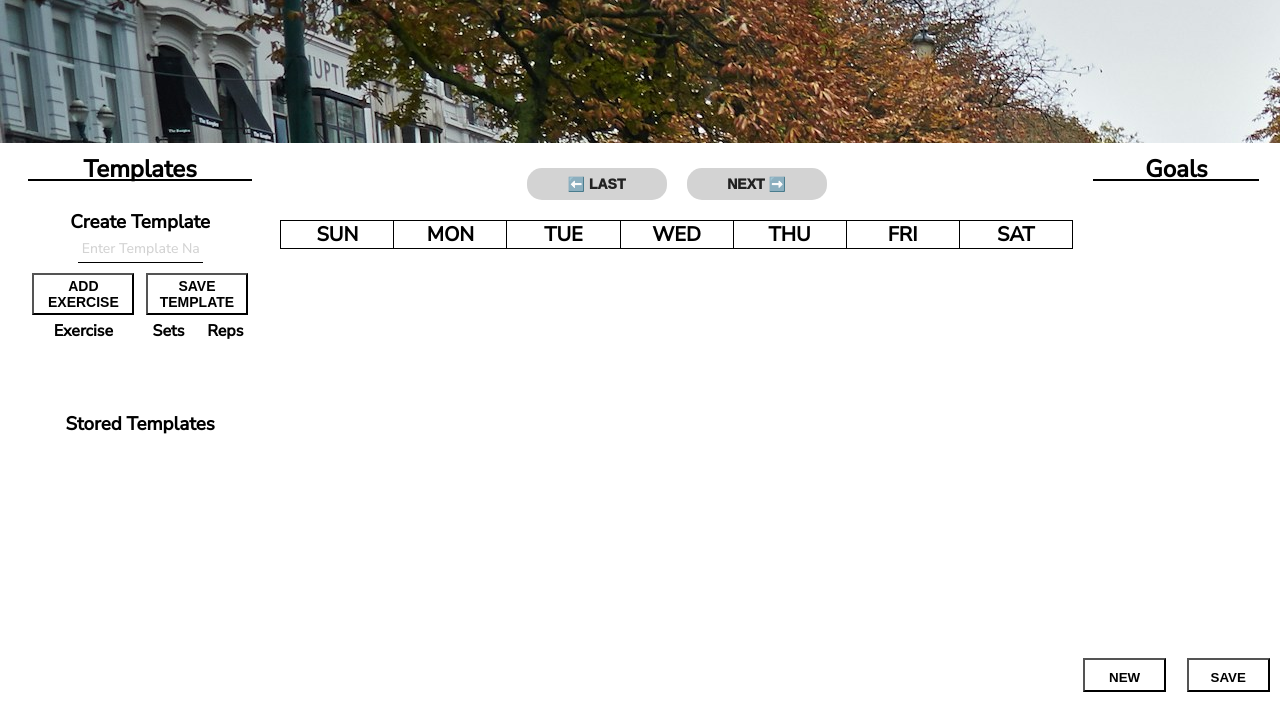
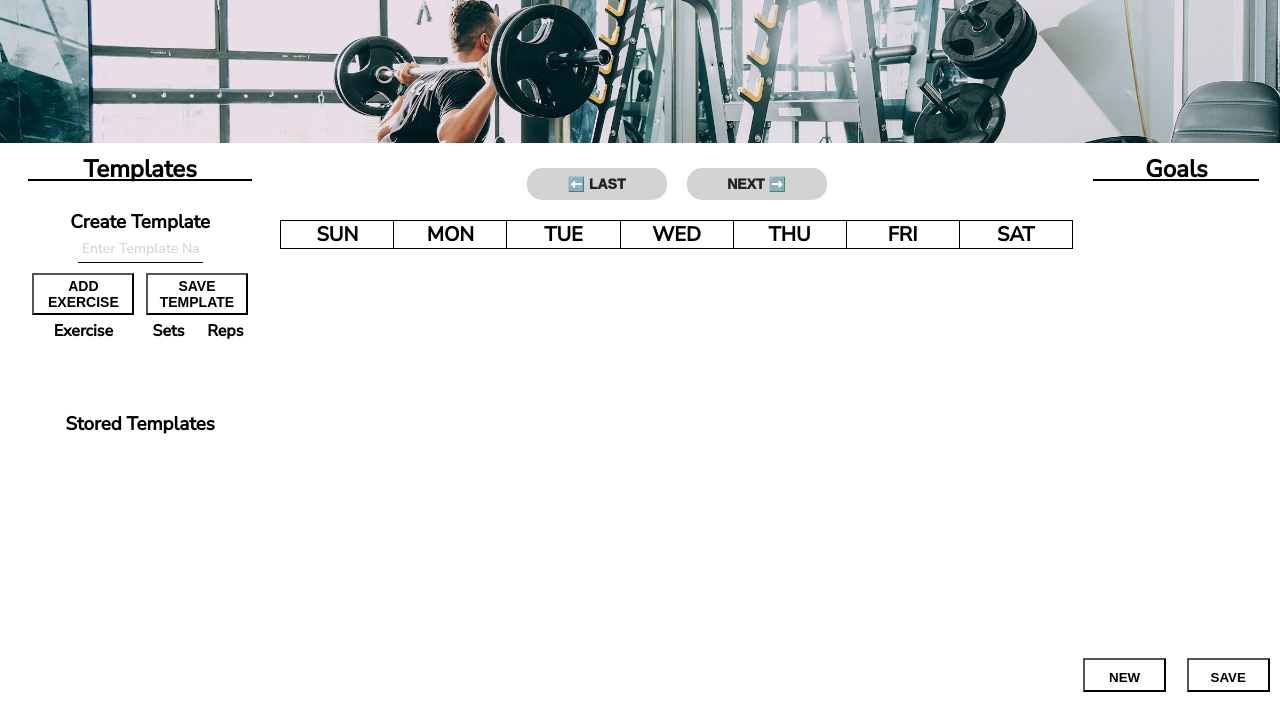
Before and after one commit to bnquon/FitFolio-Local, a plain HTML site: page client/public/weights.html in a window 1280 px wide. Shown: the part 77-800 px from the top of the page. Drawn offline with Linux system fonts and the light colour scheme; no server answers.

Commit message:
Added weight header image and adjusted other css styling

```diff
--- a/client/public/weights.html
+++ b/client/public/weights.html
@@ -25,7 +25,7 @@
         </div>
 
         <div class="header">
-            <img id="runners" src="images/cardioHeader.jpg" alt="">
+            <img id="weightHeaderImage" src="images/weightsheader.jpg" alt="">
         </div>
 
         <div id="content-container">
--- a/client/src/css/style.css
+++ b/client/src/css/style.css
@@ -440,7 +440,6 @@
 }
 
 .cardio-page .main-container .content-container .buttons {
-    border: 1px solid red;
     position: absolute;
     display: flex;
     top: 85%;
@@ -589,6 +588,14 @@
     display: flex;
     top: 27.5vh;
     height: 70vh;
+}
+
+.weight-page .header img {
+    position: absolute;
+    width: 100%;
+    bottom: 50%;
+    transform: translateY(53%);
+    height: auto;
 }
 
 .weight-page #content-container #container-title {
```
Also changed, not shown: client/public/images/weightsheader.jpg (added).
